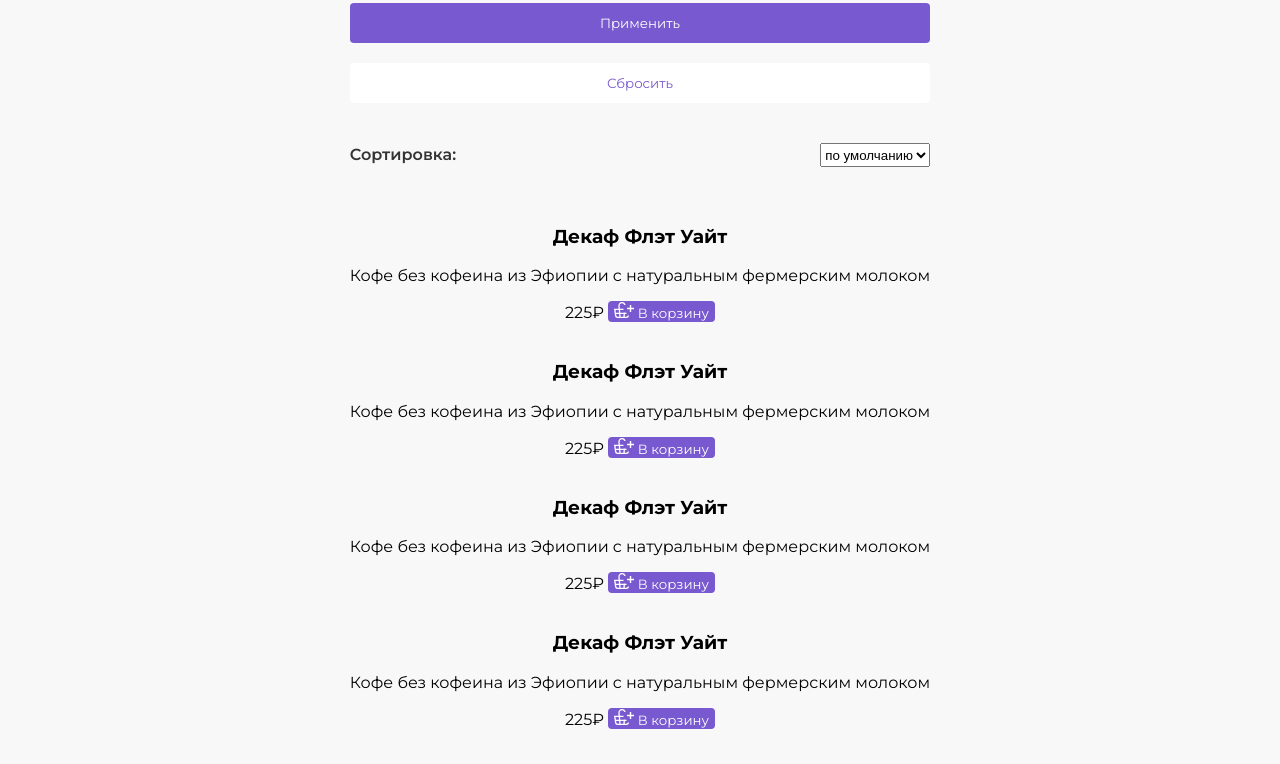
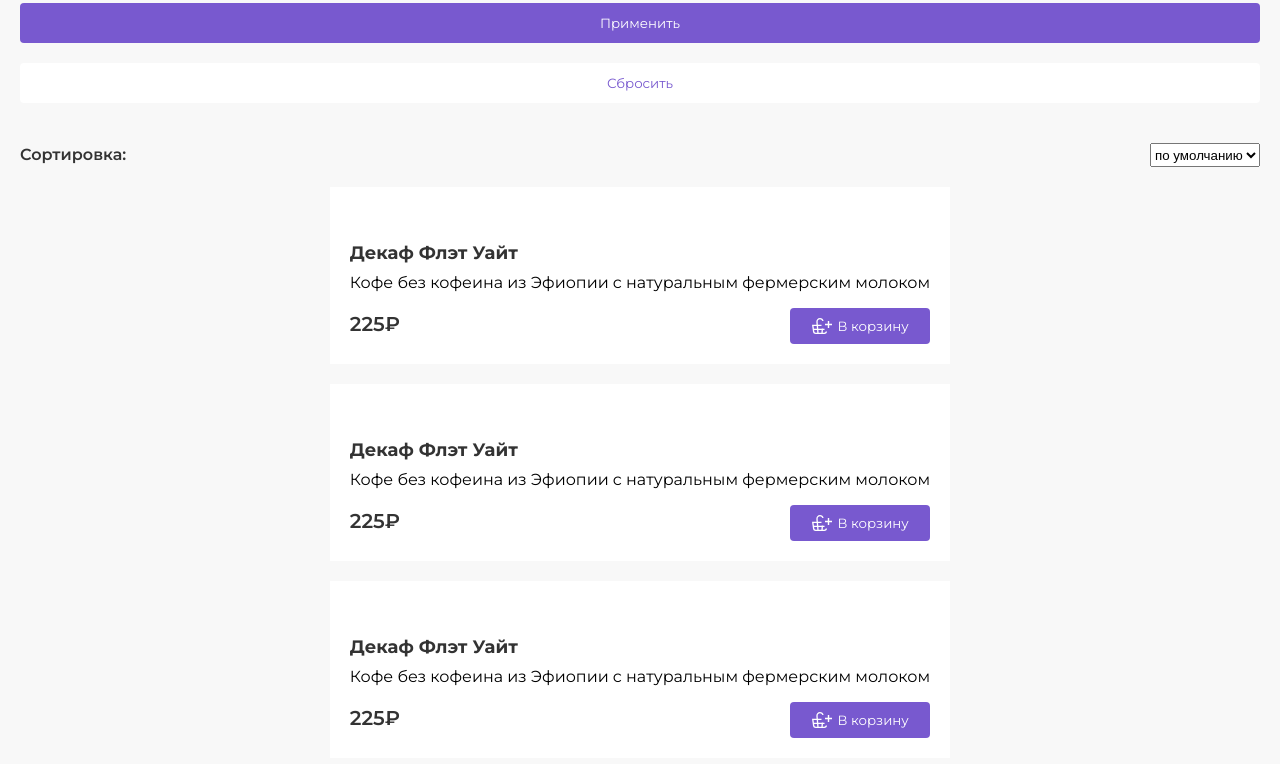
Before and after one commit to gudkovsky/drink2go, a website: page source/index.html in a window 1280 px wide. Shown: the part 1651-2415 px from the top of the page. Drawn offline with nearby package versions, Linux system fonts and the light colour scheme; files that its build step writes are made by us from their sources.

Commit message:
feat: add card styles

```diff
--- /dev/null
+++ b/source/sass/blocks/card.scss
@@ -0,0 +1,46 @@
+@media (min-width: $mobile-width) {
+  .card {
+    display: flex;
+    flex-direction: column;
+    align-items: center;
+    justify-content: space-between;
+    padding: 40px 20px 20px 20px;
+    background-color: $base-white;
+    text-align: left;
+  }
+
+  .card h3 {
+    @include h3--mobile;
+    margin-top: 10px;
+    margin-bottom: 4px;
+    align-self: stretch;
+  }
+
+  .card p {
+    margin-top: 0;
+    margin-bottom: 16px;
+  }
+
+  .card__buy-wrapper {
+    display: flex;
+    flex-wrap: nowrap;
+    justify-content: space-between;
+    align-self: stretch;
+  }
+
+  .card__price {
+    font-weight: 600;
+    font-size: 20px;
+    line-height: 32px;
+    color: $base-black;
+  }
+
+  .card__button {
+    display: flex;
+    justify-content: center;
+    align-items: center;
+    height: 36px;
+    width: 140px;
+    column-gap: 6px;
+  }
+}
--- a/source/sass/blocks/catalog.scss
+++ b/source/sass/blocks/catalog.scss
@@ -21,4 +21,14 @@
     margin-top: 4px;
     margin-bottom: 20px;
   }
+
+  .catalog__product-list {
+    display: flex;
+    flex-direction: row;
+    flex-wrap: wrap;
+    justify-content: center;
+    align-items: center;
+    row-gap: 20px;
+    column-gap: 20px;
+  }
 }
--- a/source/sass/style.scss
+++ b/source/sass/style.scss
@@ -13,3 +13,4 @@
 @import "blocks/features.scss";
 @import "blocks/catalog.scss";
 @import "blocks/filters.scss";
+@import "blocks/card.scss";
```
